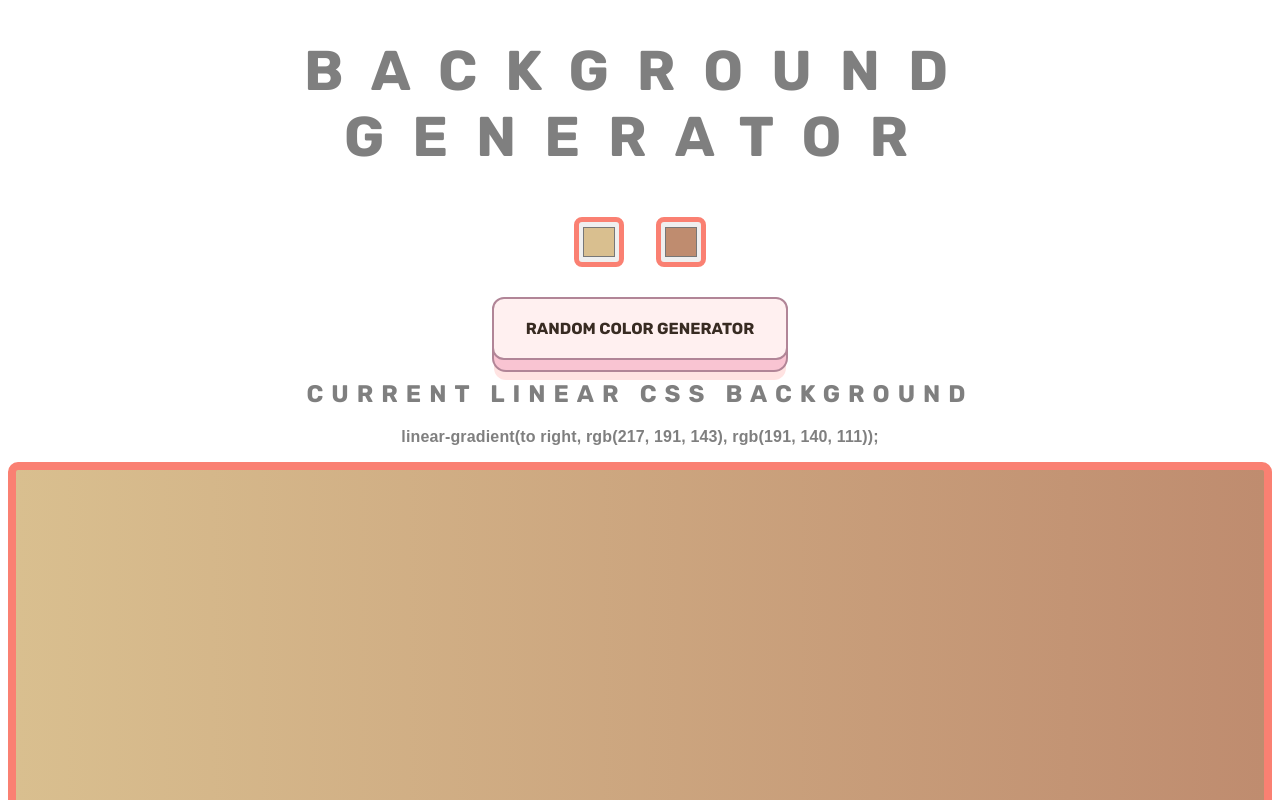
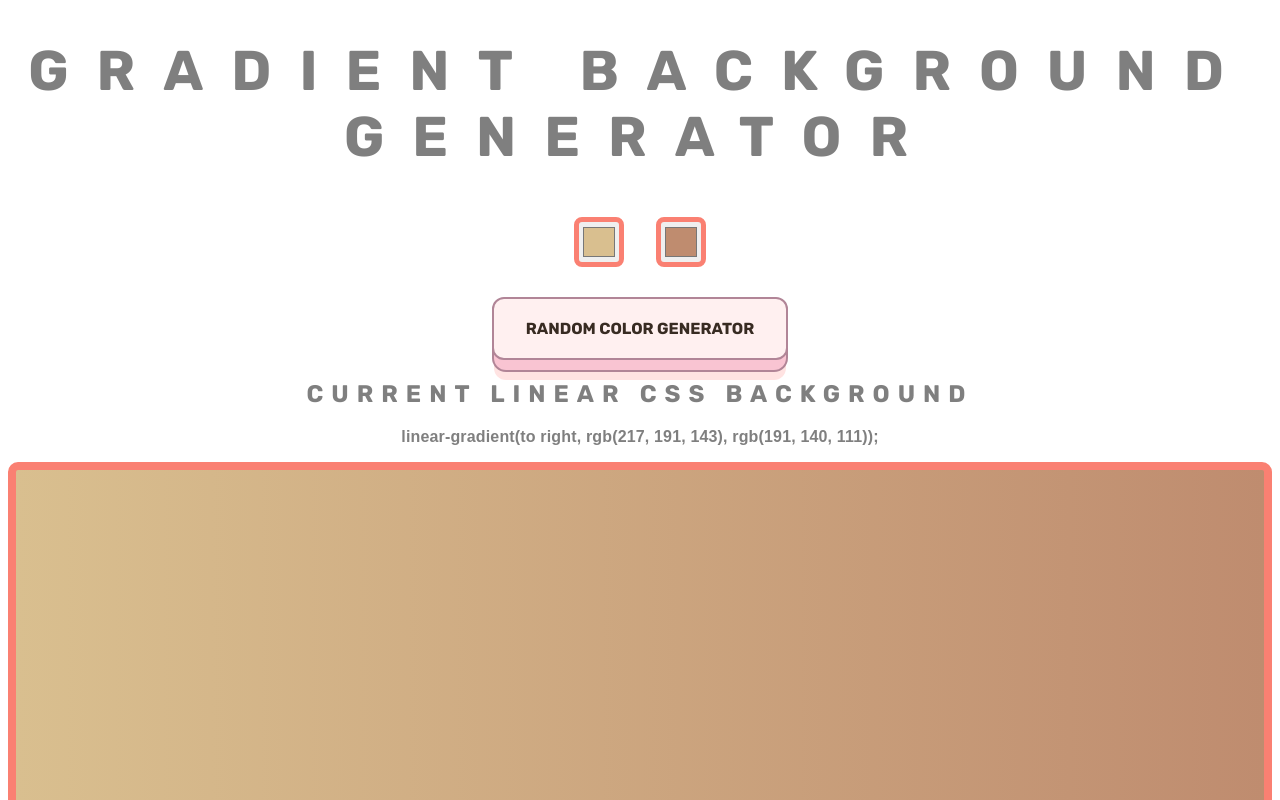
Before and after one commit to vikashAppBrewery/bg-gen, a plain HTML site: page index.html in a window 1280 px wide. Shown: the top 800 px of the page. Drawn offline with Linux system fonts and the light colour scheme.

Commit message:
chaning branch and text

```diff
--- a/index.html
+++ b/index.html
@@ -7,7 +7,7 @@
     <link rel="stylesheet" href="style.css" />
   </head>
   <body id="gradient">
-    <h1>BackGround generator</h1>
+    <h1>Gradient BackGround generator</h1>
     <input
       type="color"
       class="color1 color-input"
```
